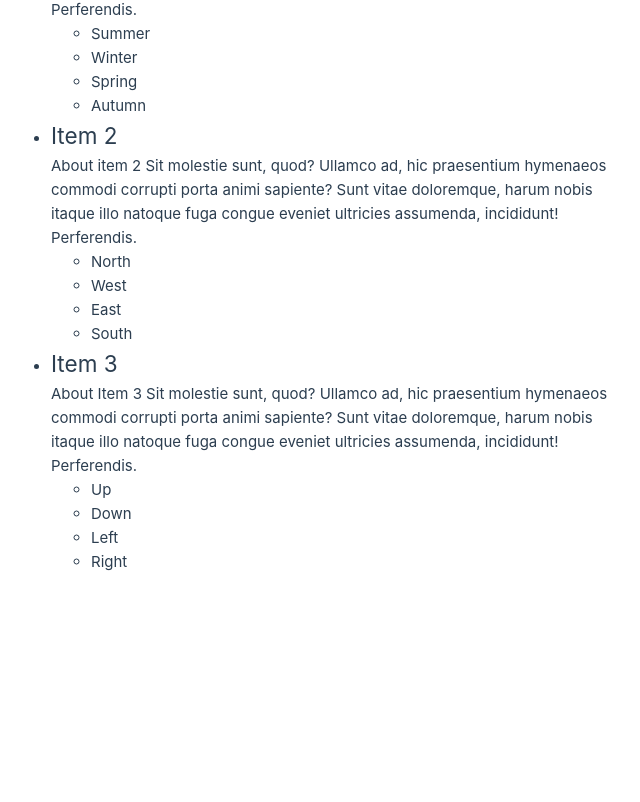
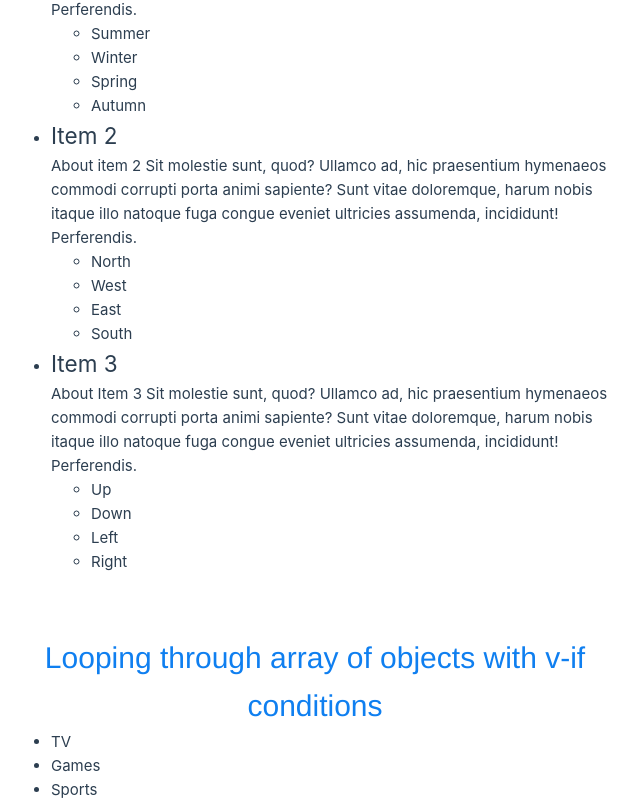
Before and after one commit to ProgrammerSohan/Vue-Js3_Frontend-Dev, a Vue app in the folder s1_ch1/first_app/: page / in a window 1280 px wide. Shown: the part 1236-2038 px from the top of the page, without its empty margins (629-1269 px from the left). Before the commit the page ends 1810 px from the top, so only its background shows below. Built offline with nearby package versions, Linux system fonts and the light colour scheme.

Commit message:
1.17_basic directives_looping through array of objects with v-if conditions_p1

```diff
--- a/s1_ch1/first_app/src/App.vue
+++ b/s1_ch1/first_app/src/App.vue
@@ -13,6 +13,8 @@
     <h1>Data Iteration with v-for</h1>
     <br>
   <Exercise5 />
+  <br>
+  <Exercise6 />
 
 </template>
 <script>
@@ -21,13 +23,15 @@ import Exercise2 from './components/Exercise1-02.vue'
 import Exercise3 from './components/Exercise1-03.vue'
 import Exercise4 from './components/Exercise1-04.vue'
 import Exercise5 from './components/Exercise1-05.vue'
+import Exercise6 from './components/Exercise1-06.vue'
 export default {
   components: {
     Exercise,
     Exercise2,
     Exercise3,
     Exercise4,
-    Exercise5
+    Exercise5,
+    Exercise6
   }
 
 }
--- /dev/null
+++ b/s1_ch1/first_app/src/components/Exercise1-06.vue
@@ -0,0 +1,31 @@
+<template lang="">
+    <div>
+        <h1>Looping through array of objects with v-if conditions</h1>
+        <ul>
+            <li v-for="(item, n) in interests" :key="n">
+                {{item.title}}
+            </li>
+        </ul>
+    </div>
+</template>
+<script setup>
+ const interests = [
+    {
+        title: "TV",
+        favorites: ["Designed Survivor","Spongebob"],
+    },
+    {
+        title: "Games",
+        favorites: ["CS:GO"]
+    },
+    {
+        title: "Sports",
+        favorites: [],
+    },
+
+ ];
+
+</script>
+<style>
+
+</style>
```
